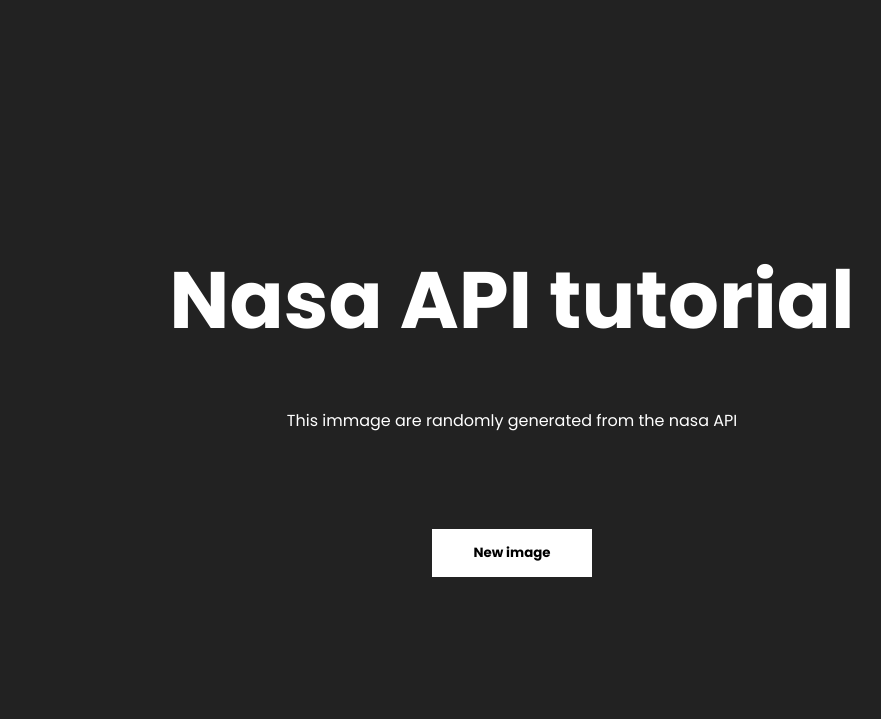
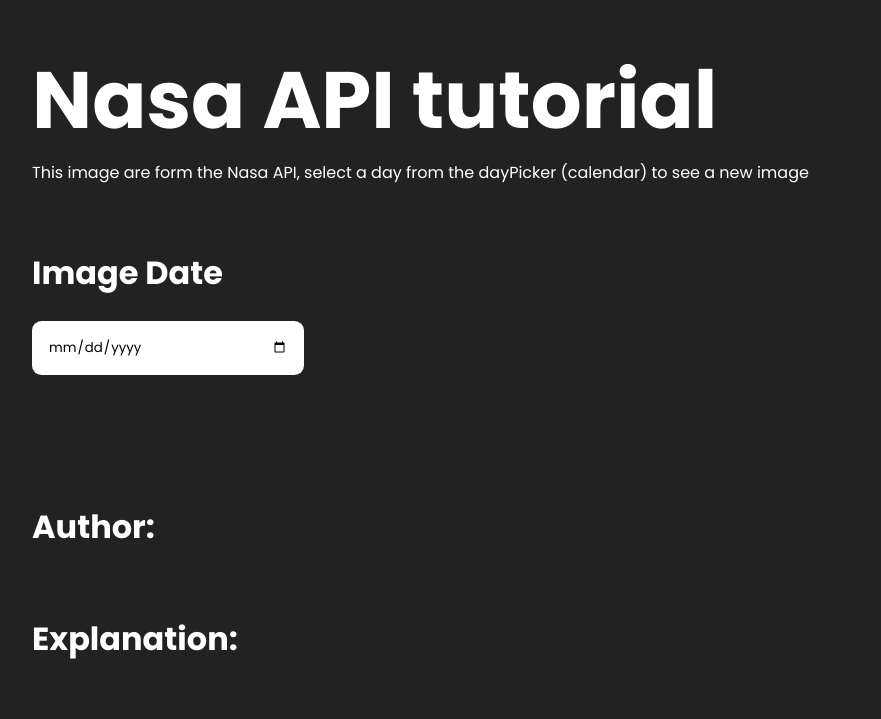
Before and after one commit to GIMMI42PIASTRATO/Web-dev-tutorial, a plain HTML site: page apiTutorial/nasaApi/index.html in a window 1280 px wide. Shown: the whole page, without its empty margins (128-1009 px from the left). Drawn offline with Linux system fonts and the light colour scheme; no server answers.

Commit message:
feat(Javascript, css, html): finished the nasa api website

```diff
--- a/apiTutorial/nasaApi/index.html
+++ b/apiTutorial/nasaApi/index.html
@@ -9,9 +9,30 @@
     <title>Nasa API tutorial</title>
 </head>
 <body>
-    <div class="title">Nasa API tutorial</div>
-    <div class="text">This immage are randomly generated from the nasa API</div>
-    <div class="imageContainer" id="imageContainer"></div>
-    <button class="buttom">New image</button>
+    <div class="container">
+        <div>
+            <div class="title">Nasa API tutorial</div>
+            <div class="text">This image are form the Nasa API, select a day from the dayPicker (calendar) to see a new image</div>
+        </div>
+
+        <div class="inputContainer">
+            <div class="inputText">Image Date</div>
+            <div id="error"></div>
+            <input class="input" id='input' type="date">
+        </div>
+
+        <div class="imageContainer" id="imageContainer"></div>
+
+        <div class="autorContainer">
+            <div class="autorText">Author: </div>
+            <div id="author"></div>
+        </div>
+
+        <div class="explanationContainer">
+            <div class="explanationText">Explanation: </div>
+            <div class="explanation" id="explanation"></div>
+        </div>
+
+    </div>
 </body>
 </html>
--- a/apiTutorial/nasaApi/script.js
+++ b/apiTutorial/nasaApi/script.js
@@ -1,8 +1,56 @@
-// const image = document.getElementById('imageContainer')
+const image = document.getElementById('imageContainer')
+const hideElement = document.getElementById('error')
+const author = document.getElementById('author')
+const explanation = document.getElementById('explanation')
 
-fetch('https://api.nasa.gov/neo/rest/v1/feed?start_date=2023-01-01&end_date=2023-01-07&api_key=u9i29g1nvwwld876jukZihriAFMdsRM1GBbGKiiO')
-.then(response => response.json())
-.then(data => {
-    console.log(data.near_earth_objects['2023-01-01'])
-    // image.innerHTML = `<img id='image' src='${data.hdurl}'></img>`
+const date = new Date()
+const year = date.getFullYear()
+const month = date.getMonth() + 1
+const day = date.getDate()
+
+let fullDate = String(year + '-' + month + '-' + day)
+console.log(fullDate)
+
+const inputDate = document.getElementById('input')
+console.log(inputDate)
+
+inputDate.addEventListener('keyup', event => {
+    inputDate.value = ''
+    hideElement.style.display = 'contents'
+    hideElement.innerHTML = "*It's only possible to use the day picker."
+    setTimeout(() => {
+        hideElement.style.display = 'none'
+    }, 2000);
 })
+
+inputDate.addEventListener('change', event => {
+    console.log(inputDate.value)
+    fullDate = inputDate.value
+    console.log("🚀 ~ file: script.js:16 ~ fullDate", fullDate)
+
+    fetch(`https://api.nasa.gov/planetary/apod?api_key=hf6m2GMeUwBgDtwlNXcP9Ywov9k4dOhihu7IpfeL&date=${fullDate}`)
+    .then(response => response.json())
+    .then(data => {
+        console.log(data)
+        if (data.code == 400) {
+            image.innerHTML = `<div style='color: red; font-weight: bold;'>*${data.msg}</div>`
+            return
+        }
+        image.innerHTML = `<img id='image' src='${data.url}'></img>`
+
+        author.innerHTML = data.copyright
+
+        explanation.innerHTML = data.explanation
+    })
+})
+
+fetch(`https://api.nasa.gov/planetary/apod?api_key=hf6m2GMeUwBgDtwlNXcP9Ywov9k4dOhihu7IpfeL&date=${fullDate}`)
+    .then(response => response.json())
+    .then(data => {
+        console.log(data)
+        image.innerHTML = `<img id='image' src='${data.url}'></img>`
+
+        author.innerHTML = data.copyright
+
+        explanation.innerHTML = data.explanation
+    })
--- a/apiTutorial/nasaApi/style.css
+++ b/apiTutorial/nasaApi/style.css
@@ -5,41 +5,91 @@
     color: white;
     font-family: 'Poppins', sans-serif;
     display: flex;
-    flex-direction: column;
     align-items: center;
     justify-content: center;
-    overflow: hidden;
 
-    height: 100vh;
-    gap: 3rem;
+
+}
+
+.container {
+    display: flex;
+    flex-direction: column;
+    justify-content: center;
+    align-items: flex-start;
+    gap: 4rem;
 }
 
 .title {
     font-weight: bold;
     font-size: 5rem;
+    margin-top: 2rem;
 }
 
 #image {
     width: 60rem;
     height: 40rem;
     object-fit: contain;
+    color: red;
+    font-weight: bold;
 }
 
-.buttom {
-    font-family: 'Poppins', sans-serif;
-    font-weight: bold;
-    background-color: white;
-    transition: 0.4s;
-    border: none;
-    height: 3rem;
-    width: 10rem;
+.inputContainer {
+    display: flex;
+    flex-direction: column;
+    align-items: flex-start;
+    justify-content: center;
 }
 
-.buttom:hover{
-    background-color: #d1cfc8;
+.inputText {
+    font-weight: bold;
+
+    margin-bottom: 1rem;
+    font-size: 2rem;
 }
 
-.buttom:active {
-    transition: 0s;
-    background-color: #808080;
+.input {
+    font-family: 'Poppins', sans-serif;
+    border: none;
+
+    width: 15rem;
+    border-radius: 0.6rem;
+    padding: 1rem 1rem;
 }
+
+input:focus {
+    outline:solid #c7d2fe;
+}
+
+#error {
+    color: red;
+    margin-bottom: 0.5rem;
+}
+
+.autorContainer {
+    display: flex;
+    flex-direction: column;
+    align-items: flex-start;
+    justify-content: center;
+    font-weight: bold;
+
+    font-size: 2rem;
+}
+
+.explanationContainer {
+    display: flex;
+    flex-direction: column;
+    align-items: flex-start;
+    justify-content: center;
+    font-weight: bold;
+
+    font-size: 2rem;
+    gap: 0.3rem;
+    width: 60rem;
+}
+
+.explanation {
+    font-weight: normal;
+
+    font-size: 1rem;
+    margin-bottom: 3rem;
+}
```
